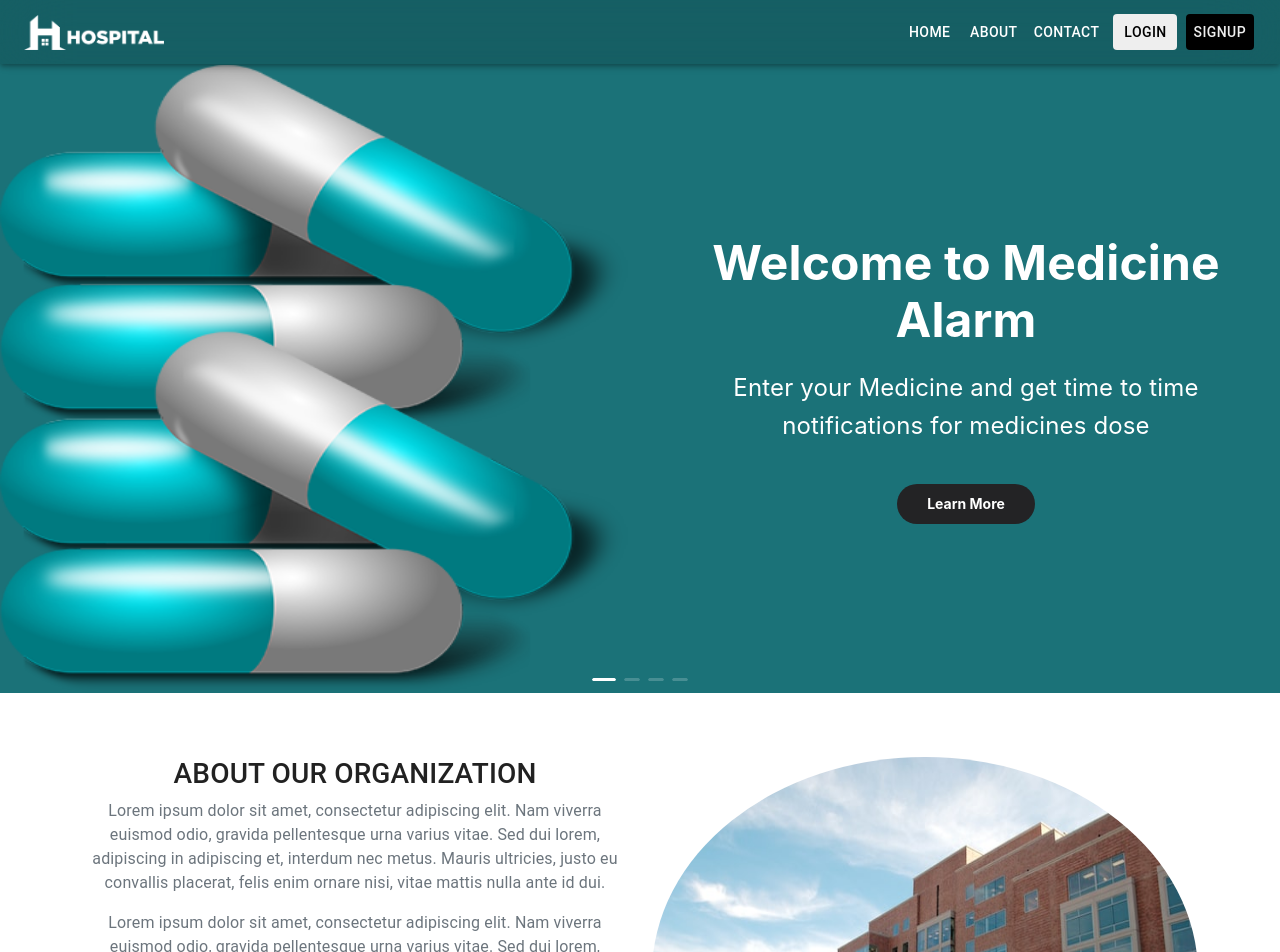
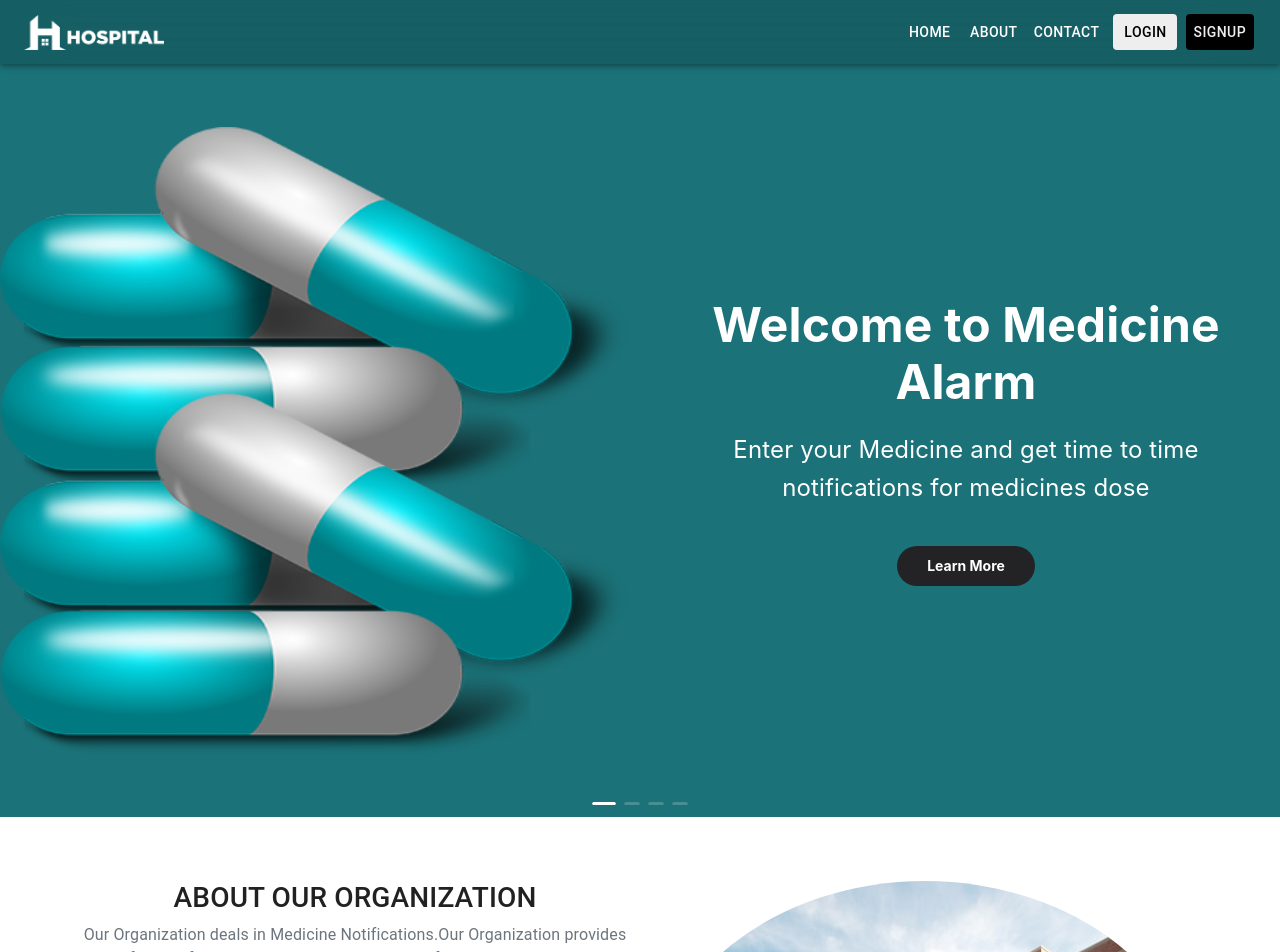
Before and after one commit to prathamsaxen/Medicine-Alarm, a React (Create React App) app in the folder client/: page / in a window 1280 px wide. Shown: the top 952 px of the page. Built offline with nearby package versions, Linux system fonts and the light colour scheme.

Commit message:
Content Updated!

```diff
--- a/client/src/App.js
+++ b/client/src/App.js
@@ -7,7 +7,6 @@ import NoPage from './Components/NoPage';
 import Footer from './Common/Footer';
 import Login from './Components/Login';
 import SIgnUp from './Components/SIgnUp';
-
 function App() {
   return ( <div className="App">
     <Navbar/>
--- a/client/src/Common/Card.js
+++ b/client/src/Common/Card.js
@@ -1,6 +1,6 @@
 import React from 'react'
 import '../Card.css'
-import MedicationLiquidIcon from '@mui/icons-material/MedicationLiquid';
+// import MedicationLiquidIcon from '@mui/icons-material/MedicationLiquid';
 
 const Card = (props) => {
   return (
@@ -16,7 +16,7 @@ const Card = (props) => {
       <p>
         {props.text}
       </p>
-      <a className="btn-link">Read More...</a>
+      <a className="btn-link" href='/'>Read More...</a>
     </div>
   </div>
 </div>
--- a/client/src/Common/Hero.js
+++ b/client/src/Common/Hero.js
@@ -5,13 +5,14 @@ const contentStyle = {
 
   color: '#fff',
   background: "#1b7278",
-  minHeight:'fit-content'
+  minHeight:'94vh',
+  height:'max-content'
 
 
 };
 
 const Hero = (props) => (
-  <Carousel  className={props.className}>
+  <Carousel  className={props.className} id="caraouselStart">
     <div  >
   <div className="hero row" style={contentStyle} >
     <div className="col-md-6">
--- a/client/src/Components/About.js
+++ b/client/src/Components/About.js
@@ -14,7 +14,7 @@ const About = (props) => {
     <div className="row">
       <div className="col-lg-6 my-3">
         <h3 className="text-uppercase font-weight-bold">About Our Organization</h3>
-        <p className="text-muted">Lorem ipsum dolor sit amet, consectetur adipiscing elit. Nam viverra euismod odio, gravida pellentesque urna varius vitae. Sed dui lorem, adipiscing in adipiscing et, interdum nec metus. Mauris ultricies, justo eu convallis placerat, felis enim ornare nisi, vitae mattis nulla ante id dui.</p>
+        <p className="text-muted">Our Organization deals in Medicine Notifications.Our Organization provides Notification for its user so that any user never forget medicine name or dose or timings to consume and enables its user to store data of medicine and medical healthcare online</p>
         <p className="text-muted">Lorem ipsum dolor sit amet, consectetur adipiscing elit. Nam viverra euismod odio, gravida pellentesque urna varius vitae. Sed dui lorem, adipiscing in adipiscing et, interdum nec metus. Mauris ultricies, justo eu convallis placerat, felis enim ornare nisi, vitae mattis nulla ante id dui. Lorem ipsum dolor, sit amet consectetur adipisicing elit. Illum, doloribus ipsam beatae deserunt consequatur soluta? Tempore beatae cum minus! Autem. Lorem ipsum dolor sit amet consectetur, adipisicing elit. Asperiores, reiciendis incidunt! Dolorum ducimus similique modi? Eum ducimus tempore, recusandae nobis maxime at commodi consequuntur mollitia eligendi dicta possimus neque corrupti debitis rem facilis deleniti cum excepturi voluptas quod id! Dolores.</p>
       </div>
       <div className="col-lg-6 my-3 d-flex">
--- a/client/src/Components/SIgnUp.js
+++ b/client/src/Components/SIgnUp.js
@@ -2,7 +2,7 @@ import React from 'react'
 import { Link } from 'react-router-dom'
 import Person3Icon from '@mui/icons-material/Person3';
 import LocalPhoneIcon from '@mui/icons-material/LocalPhone';
-import FmdGoodIcon from '@mui/icons-material/FmdGood';
+// import FmdGoodIcon from '@mui/icons-material/FmdGood';
 import LockIcon from '@mui/icons-material/Lock';
 const SIgnUp = () => {
   return (
```
